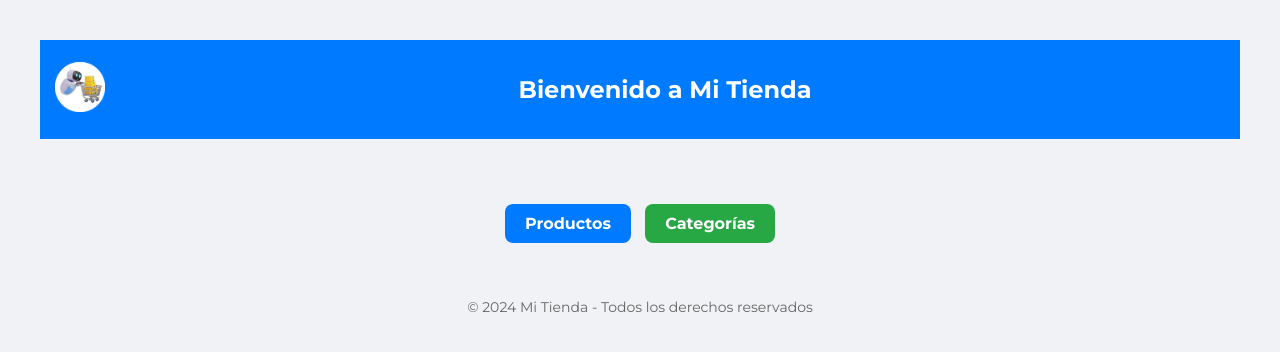
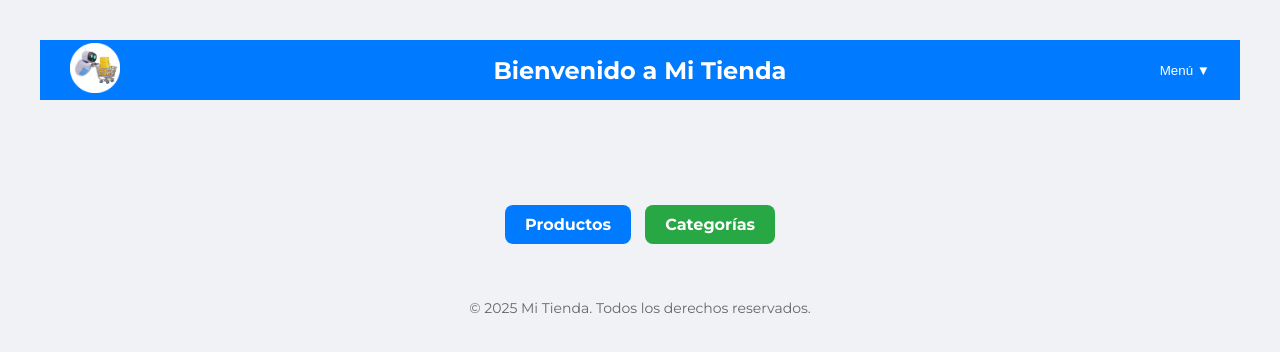
Before and after one commit to Chrislight879/postgresprueba, a Flask app: page / in a window 1280 px wide. Shown: the top 352 px of the page. Run offline with Flask 3, Linux system fonts and the light colour scheme.

Commit message:
Incorporaciondelayout

```diff
--- a/app.py
+++ b/app.py
@@ -7,7 +7,7 @@ app = Flask(__name__)
 
 # CONEXION A BASE DE DATOS
 
-app.config['SQLALCHEMY_DATABASE_URI'] = "postgresql://postgres:1234@localhost:5432/TiendonaDb"
+app.config['SQLALCHEMY_DATABASE_URI'] = "postgresql://postgres:catolica10@localhost:5432/TiendonaDb"
 app.config['SQLALCHEMY_TRACK_MODIFICATIONS'] = False
 app.config['SECRET_KEY'] = "clave_secreta"
 
@@ -26,14 +26,28 @@ with app.app_context():
 def index():
     return render_template('base.html')
 
+@app.route('/contacto')
+def contacto():
+    return render_template('contacto.html')  # Asegúrate de que el archivo contacto.html existe
+
+
 # ===========================
 #   RUTAS PARA PRODUCTOS
 # ===========================
 
-@app.route('/productos')
+@app.route('/productos', methods=['GET'])
 def lista_productos():
-    productos = Producto.query.all()
-    return render_template('producto/index.html', productos=productos)
+    # Obtén el término de búsqueda desde la URL (si existe)
+    q = request.args.get('q', '')  # Si no hay valor, usará una cadena vacía
+
+    # Realiza la consulta a la base de datos y filtra por el término de búsqueda (si existe)
+    if q:
+        productos = Producto.query.filter(Producto.nombre.contains(q)).all()  # Filtra productos que contienen 'q' en el nombre
+    else:
+        productos = Producto.query.all()  # Si no hay búsqueda, muestra todos los productos
+
+    return render_template('producto/index.html', productos=productos, q=q)
+
 
 @app.route('/productos/agregar', methods=['GET', 'POST'])
 def agregar_producto():
--- a/static/stylesheet.css
+++ b/static/stylesheet.css
@@ -1,57 +1,74 @@
 
 /* Navbar */
-/* Navbar */
+
+
+/* Logo alineado a la izquierda */
 .navbar {
     background-color: #007bff;
     color: white;
-    padding: 15px;
     display: flex;
+    justify-content: space-between;
     align-items: center;
-    justify-content: space-between;
+    height: 40px;
+    width: auto;
+    padding: 10px 20px;
 }
 
-/* Logo alineado a la izquierda */
+.navbar a {
+    color: white;
+    text-decoration: none;
+    padding: 10px;
+    display: block;
+}
+
 .navbar-logo img {
-    height: 40px;
+    height: 50px;
     width: auto;
 }
 
-/* Contenedor de enlaces alineado a la derecha */
 .navbar-links {
-    display: flex;
-    gap: 15px;
+    position: relative;
+    display: inline-block;
 }
 
-.navbar-links a {
+/* Estilo del botón de menú */
+.dropbtn {
+    background-color: #007bff;
     color: white;
-    text-decoration: none;
-    font-weight: bold;
+    padding: 10px;
+    border: none;
+    cursor: pointer;
 }
 
-.navbar-links a:hover {
-    text-decoration: underline;
+/* Estilos de la lista desplegable */
+.dropdown-content {
+    display: none;
+    position: absolute;
+    background-color: white;
+    min-width: 160px;
+    box-shadow: 0px 8px 16px rgba(0, 0, 0, 0.2);
+    z-index: 1;
+    list-style: none;
+    padding: 0;
 }
 
-.navbar h1 {
-    flex-grow: 1;
-    text-align: center;
+.dropdown-content li {
+    padding: 10px;
 }
 
-
-.navbar-content {
-    display: flex;
-    justify-content: space-between;
-    align-items: center;
+.dropdown-content li a {
+    color: black;
+    text-decoration: none;
+    display: block;
 }
 
-.navbar-title {
-    font-size: 20px;
-    font-weight: bold;
+.dropdown-content li a:hover {
+    background-color: #ddd;
 }
 
-.navbar-logo {
-    height: 50px;
-    width: auto;
+/* Mostrar el menú cuando tenga la clase "show" */
+.show {
+    display: block;
 }
 
 body {
--- a/templates/base.html
+++ b/templates/base.html
@@ -5,35 +5,27 @@
     <meta name="viewport" content="width=device-width, initial-scale=1.0">
     <title>{% block title %}Mi Tienda{% endblock %}</title>
 
-
     <link href="https://fonts.googleapis.com/css2?family=Montserrat:wght@400;700&display=swap" rel="stylesheet">
-
     <link rel="stylesheet" href="{{ url_for('static', filename='stylesheet.css') }}">
 </head>
 <body>
 
-    <nav class="navbar">
-        <a href="{{ url_for('index') }}">
-            <img src="{{ url_for('static', filename='img/logoTiendona.png') }}" alt="Logo" class="navbar-logo">
-        </a>
-        <h1>Bienvenido a Mi Tienda</h1>
-    </nav>
+    {% include 'navbar.html' %}  <!-- Incluye la navbar -->
 
-    <header>
+    <header></header>
 
-    </header>
+    <main style="padding-top: 40px;">
+        <div class="menu-container">
 
-    <main style="padding-top: 40dp;">
-        <div class="menu-container">
             <a href="{{ url_for('lista_productos') }}" class="btn btn-productos">Productos</a>
+
             <a href="{{ url_for('lista_categorias') }}" class="btn btn-categorias">Categorías</a>
         </div>
 
-        {% block content %}{% endblock %}
+        {% block content %}{% endblock %}  <!-- El contenido específico de la página -->
     </main>
 
-    <footer>
-        <p>© 2024 Mi Tienda - Todos los derechos reservados</p>
-    </footer>
+    {% include 'footer.html' %}  <!-- Incluye el footer -->
+
 </body>
 </html>
--- /dev/null
+++ b/templates/footer.html
@@ -0,0 +1,3 @@
+<footer class="footer">
+    <p>&copy; 2025 Mi Tienda. Todos los derechos reservados.</p>
+</footer>
--- /dev/null
+++ b/templates/navbar.html
@@ -0,0 +1,34 @@
+<script>
+    function toggleMenu() {
+        document.getElementById("dropdown").classList.toggle("show");
+    }
+
+    // Cerrar el menú si el usuario hace clic fuera de él
+    window.onclick = function(event) {
+        if (!event.target.matches('.navbar-links a')) {
+            var dropdowns = document.getElementsByClassName("dropdown-menu");
+            for (var i = 0; i < dropdowns.length; i++) {
+                var openDropdown = dropdowns[i];
+                if (openDropdown.classList.contains('show')) {
+                    openDropdown.classList.remove('show');
+                }
+            }
+        }
+    }
+</script>
+
+<nav class="navbar">
+    <a href="{{ url_for('index') }}" class="navbar-logo">
+        <img src="{{ url_for('static', filename='img/logoTiendona.png') }}" alt="Logo">
+    </a>
+    <h1 class="navbar-title">Bienvenido a Mi Tienda</h1>
+
+    <!-- Menú desplegable -->
+    <div class="navbar-links">
+        <button class="dropbtn" onclick="toggleMenu()">Menú ▼</button>
+        <ul id="dropdown" class="dropdown-content">
+            <li><a href="{{ url_for('lista_productos') }}">Productos</a></li>
+            <li><a href="{{ url_for('contacto') }}">Contacto</a></li>
+        </ul>
+    </div>
+</nav>
```
Also changed, not shown: templates/producto/index.html (+3 -7 lines), templates/contacto.html (added).
